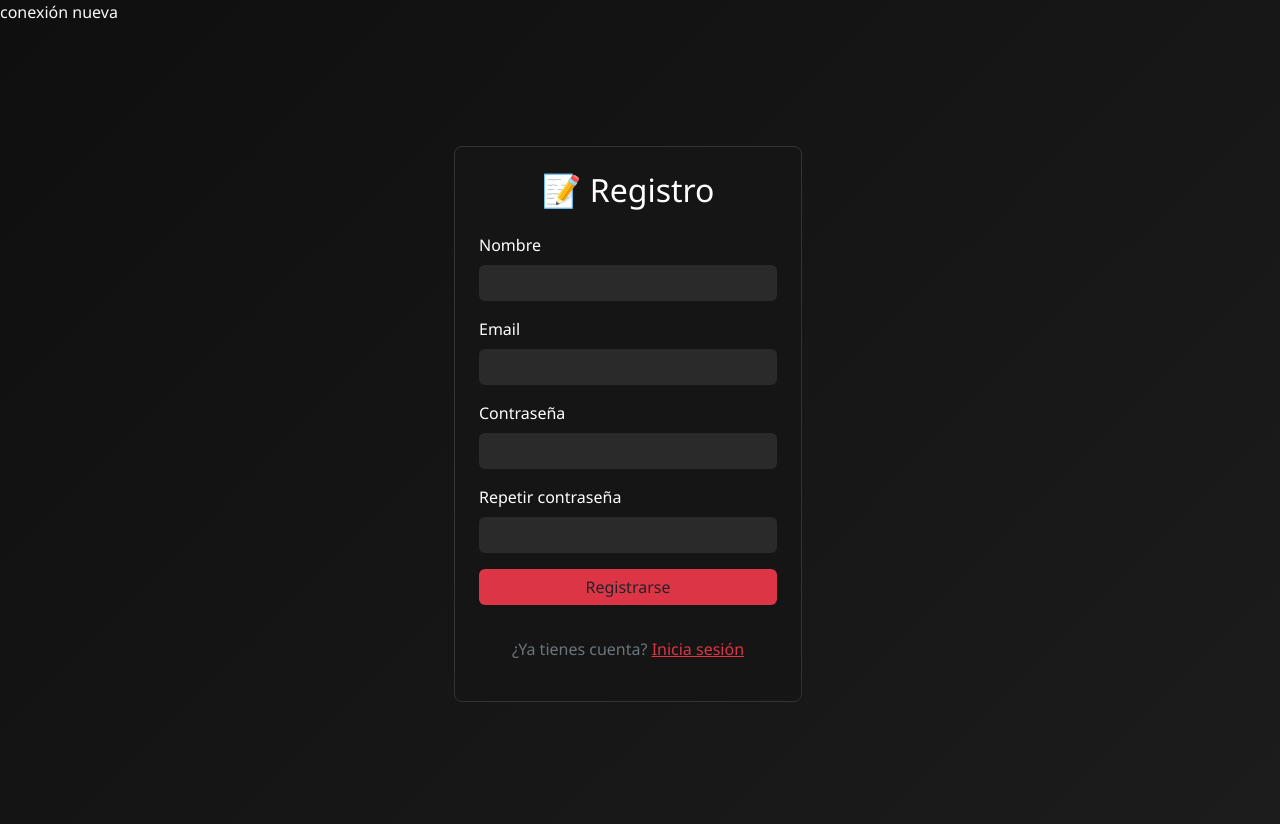
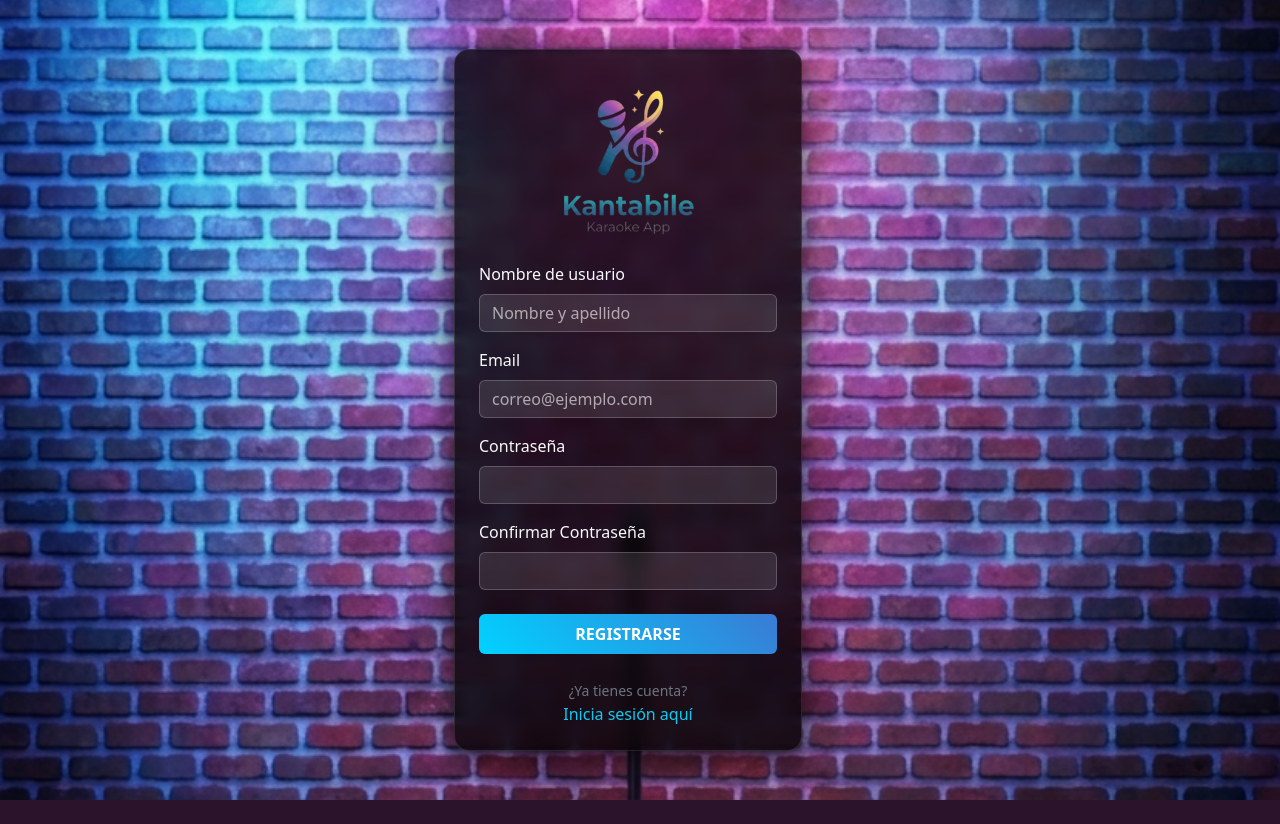
Before and after one commit to Epiquers/Karaoke, a PHP site: page /registro.php in a window 1280 px wide. After the commit the page ends 800 px from the top, so only its background shows below. Run offline with PHP 8.4, Linux system fonts and the light colour scheme.

```diff
--- a/includes/conexion.php
+++ b/includes/conexion.php
@@ -1,5 +1,3 @@
-conexión nueva
-
 <?php
 // Detectamos si el servidor es local o remoto
 $is_localhost = ($_SERVER['SERVER_NAME'] == 'localhost' || $_SERVER['SERVER_ADDR'] == '127.0.0.1');
@@ -13,8 +11,8 @@ if ($is_localhost) {
 } else {
     // --- CONFIGURACIÓN PARA EL SERVIDOR (cPanel) ---
     $servidor = "localhost";           // En cPanel se mantiene localhost
-    $user = "adrianvi_user_kantabile"; // El usuario que creaste en cPanel
-    $clave = "Tu_Contraseña_Aqui";     // La contraseña que anotaste
+    $user = "adrianvi_kantabile"; // El usuario que creaste en cPanel
+    $clave = "Kantabile--2026--";     // La contraseña que anotaste
     $basededatos = "adrianvi_kantabile"; // El nombre de la BD en cPanel
 }
 
--- a/registro.php
+++ b/registro.php
@@ -5,62 +5,112 @@ include 'includes/conexion.php';
 $error = "";
 $ok    = "";
 
-// Procesa el formulario de registro al enviar
 if ($_SERVER["REQUEST_METHOD"] === "POST") {
-    $nombre    = $_POST["nombre"];
-    $email     = $_POST["email"];
+    $nombre    = mysqli_real_escape_string($conn, $_POST["nombre"]);
+    $email     = mysqli_real_escape_string($conn, $_POST["email"]);
     $password  = $_POST["password"];
     $password2 = $_POST["password2"];
 
-    // Validaciones básicas antes de insertar
     if (empty($nombre) || empty($email) || empty($password) || empty($password2)) {
-        $error = "Todos los campos son obligatorios";
+        $error = "❌ Todos los campos son obligatorios.";
     } elseif ($password !== $password2) {
-        $error = "Las contraseñas no coinciden";
+        $error = "❌ Las contraseñas no coinciden.";
     } else {
-        $consulta_registro = "INSERT INTO usuarios (nombre, email, passwd) VALUES ('$nombre', '$email', '$password')";
-        mysqli_query($conn, $consulta_registro);
-        $ok = "Usuario registrado correctamente";
+        $check_email = "SELECT id FROM usuarios WHERE email = '$email'";
+        $resultado = mysqli_query($conn, $check_email);
+        if (mysqli_num_rows($resultado) > 0) {
+            $error = "⚠️ Este correo ya está registrado.";
+        } else {
+            $consulta_registro = "INSERT INTO usuarios (nombre, email, passwd) VALUES ('$nombre', '$email', '$password')";
+            if (mysqli_query($conn, $consulta_registro)) {
+                $ok = "✅ Registro exitoso. Redirigiendo...";
+                header("refresh:2;url=index.php");
+            } else {
+                $error = "❌ Error: " . mysqli_error($conn);
+            }
+        }
     }
 }
 ?>
 <!DOCTYPE html>
 <html lang="es">
-
 <head>
     <meta charset="UTF-8">
-    <title>Karaoke Online - Registro</title>
+    <title>Kantabile - Registro</title>
+    <link href="https://cdn.jsdelivr.net/npm/bootstrap@5.3.2/dist/css/bootstrap.min.css" rel="stylesheet">
+    <style>
+        body {
+            /* Cambia 'fondo-karaoke.jpg' por el nombre real de tu imagen subida */
+            background: url('img/fondologin.png') no-repeat center center fixed;
+            background-size: cover;
+            height: 100vh;
+            display: flex;
+            align-items: center;
+        }
 
-    <link href="https://cdn.jsdelivr.net/npm/bootstrap@5.3.2/dist/css/bootstrap.min.css" rel="stylesheet">
-    <link rel="stylesheet" href="css/styles.css">
+        .card-registro {
+            background: rgba(0, 0, 0, 0.75); /* Fondo oscuro semitransparente */
+            backdrop-filter: blur(10px);    /* Efecto de desenfoque cristal */
+            border: 1px solid rgba(255, 255, 255, 0.1);
+            border-radius: 15px;
+            box-shadow: 0 8px 32px 0 rgba(0, 0, 0, 0.8);
+        }
+
+        .btn-main {
+            background: linear-gradient(45deg, #00d2ff, #3a7bd5);
+            border: none;
+            color: white;
+            font-weight: bold;
+            transition: 0.3s;
+        }
+
+        .btn-main:hover {
+            transform: scale(1.02);
+            filter: brightness(1.1);
+            color: white;
+        }
+
+        .form-control {
+            background: rgba(255, 255, 255, 0.1);
+            border: 1px solid rgba(255, 255, 255, 0.2);
+            color: white !important;
+        }
+
+        .form-control:focus {
+            background: rgba(255, 255, 255, 0.2);
+            box-shadow: none;
+            border-color: #00d2ff;
+        }
+         .form-control::placeholder {
+            color: rgba(255, 255, 255, 0.6) !important;
+        }
+
+    </style>
 </head>
+<body>
 
-<body class="bg-dark text-light">
+    <div class="container  min-vh-100 d-flex align-items-center">
+        <div class="row justify-content-center w-100">
+            <div class="col-12 col-sm-10 col-md-8 col-lg-5 col-xl-4">
 
-    <!-- ===== FORMULARIO DE REGISTRO DE NUEVO USUARIO ===== -->
-    <div class="container min-vh-100 d-flex align-items-center">
-        <div class="row justify-content-center w-100">
-            <div class="col-12 col-sm-10 col-md-8 col-lg-6 col-xl-4">
-                <div class="card card-dark p-4">
-                    <h2 class="text-center mb-4">📝 Registro</h2>
+                <div class="card card-registro p-4 text-light">
+                    <img src="img/logoregistro.png" alt="Logo Kantabile" class="mb-3 align-self-center" style="width: 150px;">
 
-                    <?php
-                    if ($error) {
-                        echo "<div class='alert alert-danger'>$error</div>";
-                    } elseif ($ok) {
-                        echo "<div class='alert alert-success'>$ok</div>";
-                    }
-                    ?>
+                    <?php if ($error): ?>
+                        <div class="alert alert-danger py-2" style="font-size: 0.9rem;"><?php echo $error; ?></div>
+                    <?php elseif ($ok): ?>
+                        <div class="alert alert-success py-2" style="font-size: 0.9rem;"><?php echo $ok; ?></div>
+                    <?php endif; ?>
 
                     <form method="POST">
                         <div class="mb-3">
-                            <label class="form-label">Nombre</label>
-                            <input type="text" name="nombre" class="form-control">
+                            <label class="form-label">Nombre de usuario</label>
+                            <input type="text" name="nombre" class="form-control" placeholder="Nombre y apellido">
                         </div>
 
                         <div class="mb-3">
                             <label class="form-label">Email</label>
-                            <input type="email" name="email" class="form-control">
+                            <input type="email" name="email" class="form-control" placeholder="correo@ejemplo.com">
                         </div>
 
                         <div class="mb-3">
@@ -69,22 +119,22 @@ if ($_SERVER["REQUEST_METHOD"] === "POST") {
                         </div>
 
                         <div class="mb-3">
-                            <label class="form-label">Repetir contraseña</label>
+                            <label class="form-label">Confirmar Contraseña</label>
                             <input type="password" name="password2" class="form-control">
                         </div>
 
-                        <button type="submit" class="btn btn-main w-100">Registrarse</button>
+                        <button type="submit" class="btn btn-main w-100 py-2 mt-2">REGISTRARSE</button>
                     </form>
 
-                    <p class="text-center text-secondary mt-3">
-                        ¿Ya tienes cuenta?
-                        <a href="index.php">Inicia sesión</a>
+                    <p class="text-center mt-4 mb-0">
+                        <small class="text-secondary">¿Ya tienes cuenta?</small><br>
+                        <a href="index.php" class="text-info text-decoration-none">Inicia sesión aquí</a>
                     </p>
                 </div>
+
             </div>
         </div>
     </div>
 
 </body>
-
 </html>
```
Also changed, not shown: index.php (+72 -32 lines), .github/workflows/main.yml (renamed from administrador/.github/workflows/main.yml), img/fondologin.png (added), img/logokantabilenavbar.png (added), img/logoregistro.png (added), img/logosinfondosolo.png (added).
